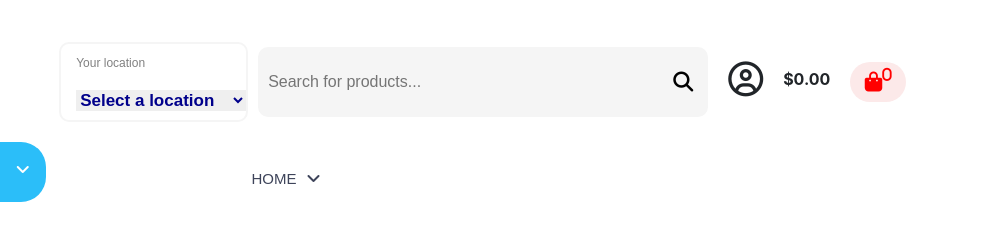
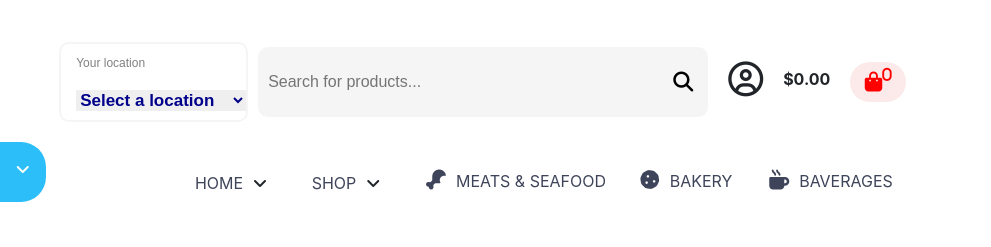
Before and after one commit to Elvinmsa/Front-end-Project, a plain HTML site: page index.html in a window 1280 px wide. Shown: the part 107-354 px from the top of the page, 289-1280 px from the left. Drawn offline with nearby package versions, Linux system fonts and the light colour scheme.

Commit message:
NEW COMMIT

```diff
--- a/assets/css/partials/pages/_index.scss
+++ b/assets/css/partials/pages/_index.scss
@@ -298,36 +298,143 @@
 }
 
 .site-menu{
-    margin-left: 150px;
-    li{
+    margin-left: 80px;
+    display: flex;
+    cursor: pointer;
+
+    .nav-down{
+        width: 100px;
+        height: 40px;
+        border-radius: 20px;
+        text-align: center;
+        margin-top: 20px;
+        margin-left: 15px;
         list-style: none;
-        margin-top: 20px;
-        width: 100px;
-        height: 35px;
-        line-height: 10px;
-        text-align: center;
-        border-radius: 10px;
-        cursor: pointer;
 
         &:hover{
-            background-color: #e3f3fd;
-        }
-
-        .site-down{
-            margin-left: 10px;
-            margin-top: 8px;
-            color: #3e445a
+            background-color: #ddf5fd;
+            color: #2bbef9;
         }
 
         a{
             text-decoration: none;
             color: #3e445a;
-            font-family: sans-serif;
-            font-size: 15px;
+            margin-top: 13px;
+
+            &:hover{
+                color: #2bbef9;
+            }
+        }
+
+        i{
+            margin-top: 13px;
+            margin-left: 10px;
+        }
+    }
+
+    .meat{
+        width: 200px;
+        height: 40px;
+        border-radius: 20px;
+        text-align: center;
+        list-style: none;
+        margin-top: 20px;
+        margin-left: 20px;
+
+        &:hover{
+            background-color: #ddf5fd;
+            color: #2bbef9;
+        }
+
+        .fa-drumstick-bite{
+            font-size: 20px;
+            color: #3e445a;
             margin-top: 8px;
 
             &:hover{
-                text-decoration: none;
+                color: #2bbef9;
+            }
+        }
+
+        a{
+            text-decoration: none;
+            margin-left: 10px;
+            color: #3e445a;
+            margin-top: 8px;
+
+            &:hover{
+                color: #2bbef9;
+            }
+        }
+    }
+
+    .bakery{
+        width: 100px;
+        height: 40px;
+        border-radius: 20px;
+        text-align: center;
+        list-style: none;
+        margin-top: 20px;
+        margin-left: 20px;
+
+        &:hover{
+            background-color: #ddf5fd;
+            color: #2bbef9;
+        }
+
+        .fa-cookie{
+            font-size: 20px;
+            color: #3e445a;
+            margin-top: 8px;
+
+            &:hover{
+                color: #2bbef9;
+            }
+        }
+
+        a{
+            text-decoration: none;
+            margin-left: 10px;
+            color: #3e445a;
+            margin-top: 8px;
+
+            &:hover{
+                color: #2bbef9;
+            }
+        }
+    }
+
+    .baverage{
+        width: 150px;
+        height: 40px;
+        border-radius: 20px;
+        text-align: center;
+        list-style: none;
+        margin-top: 20px;
+        margin-left: 20px;
+
+        &:hover{
+            background-color: #ddf5fd;
+            color: #2bbef9;
+        }
+
+        .fa-mug-hot{
+            font-size: 20px;
+            color: #3e445a;
+            margin-top: 8px;
+
+            &:hover{
+                color: #2bbef9;
+            }
+        }
+
+        a{
+            text-decoration: none;
+            margin-left: 10px;
+            color: #3e445a;
+            margin-top: 8px;
+
+            &:hover{
                 color: #2bbef9;
             }
         }
--- a/index.html
+++ b/index.html
@@ -115,12 +115,12 @@
 
                 <nav>
                     <ul class="site-menu">
-                       <li><a href="#">HOME</a><i class="fas fa-angle-down site-down"></i></li>
+                       <li class="nav-down"><a href="#">HOME</a><i class="fas fa-angle-down"></i></li>
+                       <li class="nav-down"><a href="#">SHOP</a><i class="fas fa-angle-down"></i></li>
+                       <li class="meat"><i class="fas fa-drumstick-bite"></i><a href="#">MEATS & SEAFOOD</a></li>
+                       <li class="bakery"><i class="fas fa-cookie"></i><a href="#">BAKERY</a></li>
+                       <li class="baverage"><i class="fas fa-mug-hot"></i><a href="#">BAVERAGES</a></li>
                        <!-- <li><a href="#"></a></li>
-                       <li><a href="#"></a></li>
-                       <li><a href="#"></a></li>
-                       <li><a href="#"></a></li>
-                       <li><a href="#"></a></li>
                        <li><a href="#"></a></li> -->
                     </ul>
                 </nav>
```
Also changed, not shown: assets/css/style.css, 1 other file.
